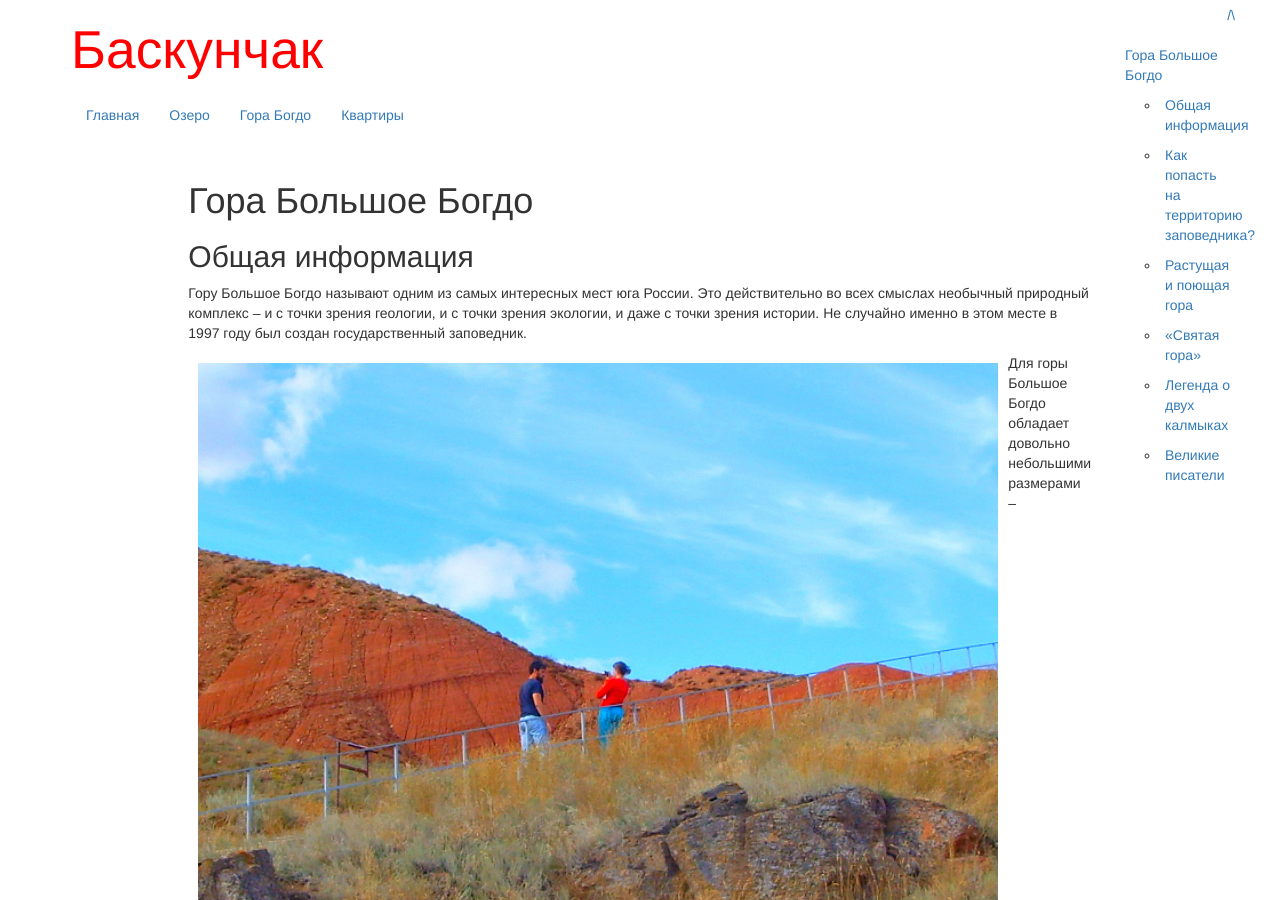
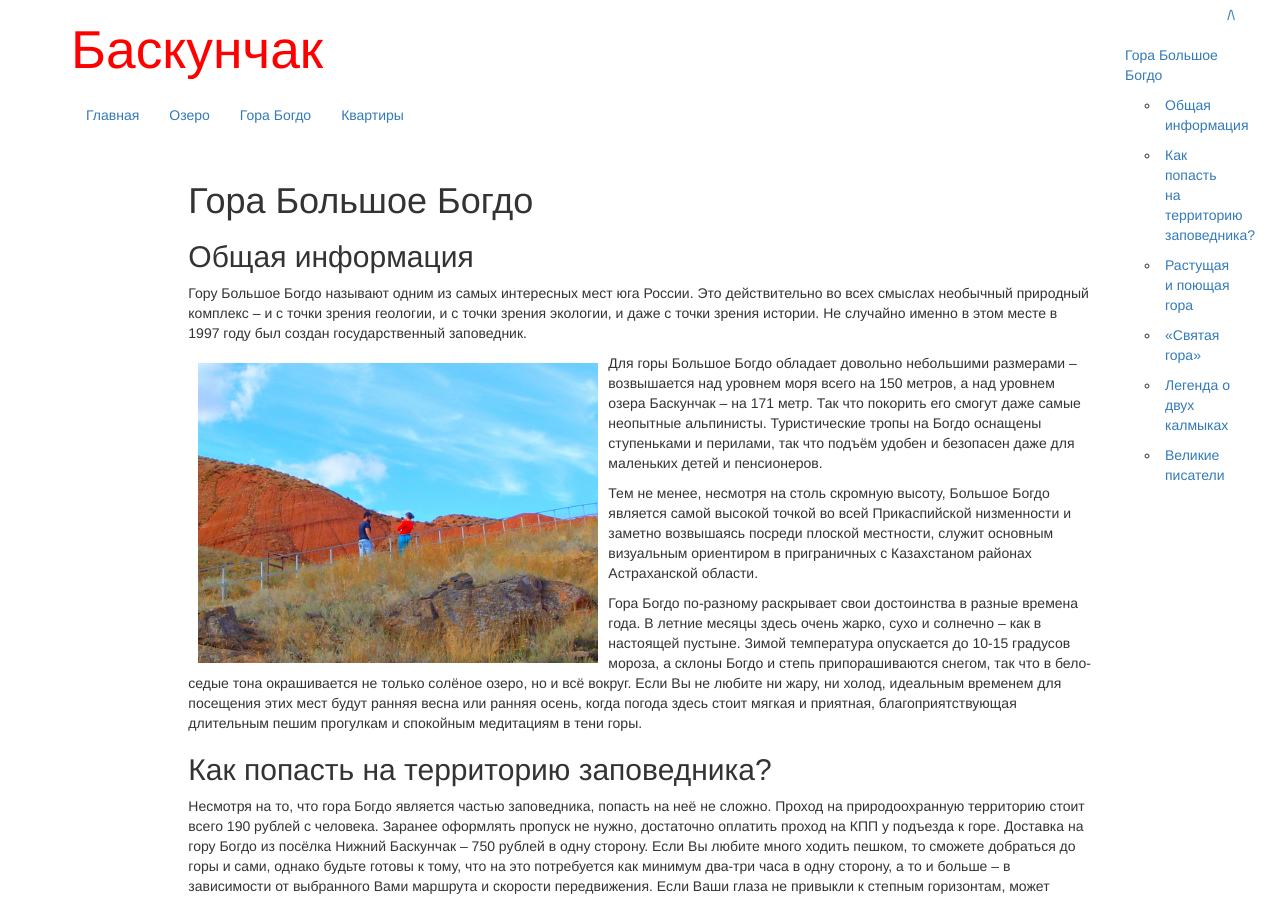
Before and after one commit to Baskunchak/baskunchak.github.io, a Jekyll site: the page built from mountain.md, in a window 1280 px wide and 900 px high. Built offline with Jekyll 4.4.1, drawn with Linux system fonts in a browser that asks for light colours.

Commit message:
example of picture clicking

```diff
--- a/mountain.md
+++ b/mountain.md
@@ -17,7 +17,7 @@ title: "Баскунчак - гора Богдо"
 Гору Большое Богдо называют одним из самых интересных мест юга России. Это действительно во всех смыслах необычный природный
 комплекс – и с точки зрения геологии, и с точки зрения экологии, и даже с точки зрения истории. Не случайно именно в этом месте в 1997 году был создан государственный заповедник.
 
-<img src="/8a.jpg" class="img-responsive pull-left"/>
+<a href="/8a.jpg"><img src="/8a.jpg" width="400" class="img-responsive pull-left"/></a>
 
 Для горы Большое Богдо обладает довольно небольшими размерами – возвышается над уровнем моря всего на 150 метров, а над уровнем озера Баскунчак – на 171 метр. Так что покорить его смогут даже самые неопытные альпинисты. Туристические тропы на Богдо оснащены ступеньками и перилами, так что подъём удобен и безопасен даже для маленьких детей и пенсионеров.
 
```
